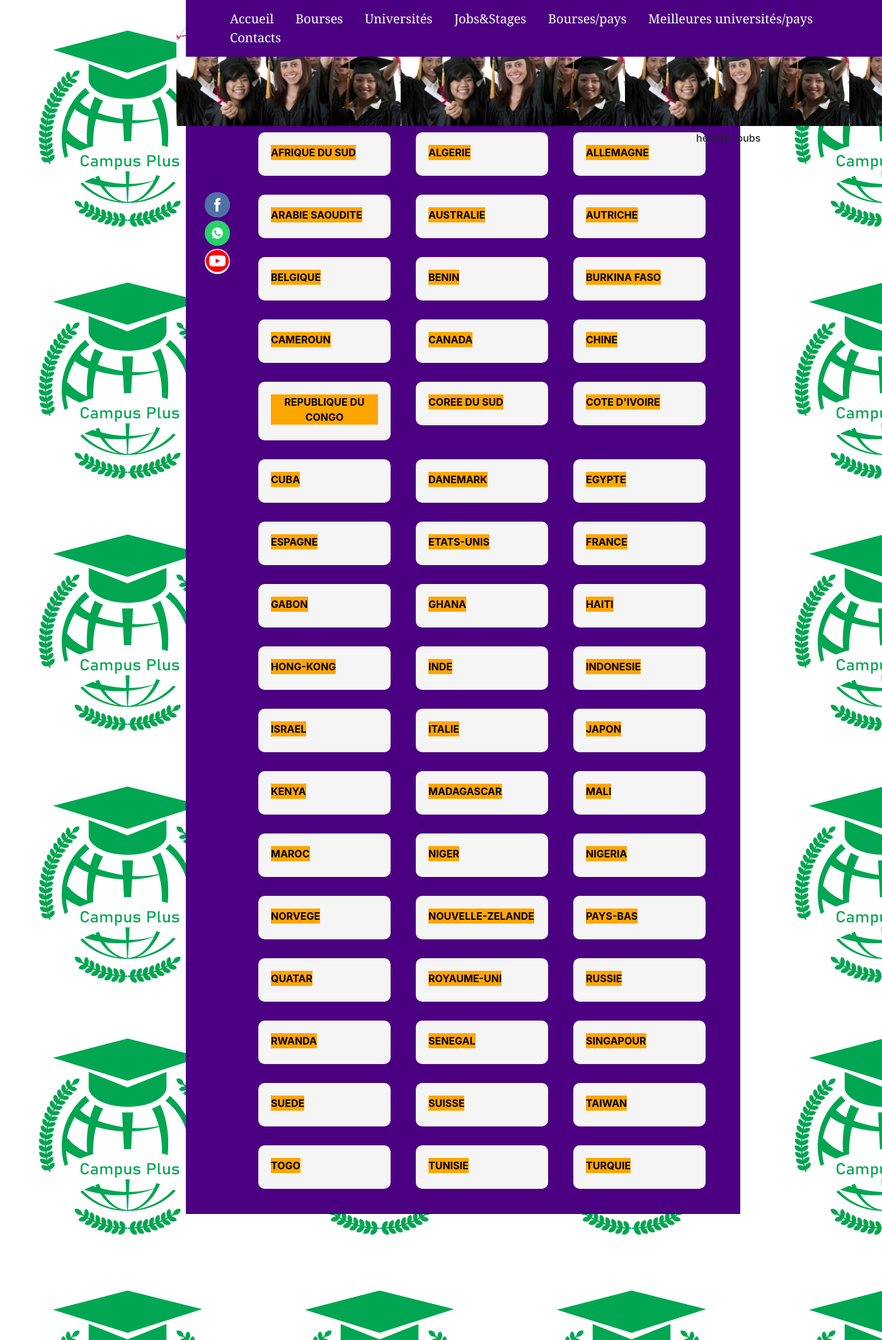
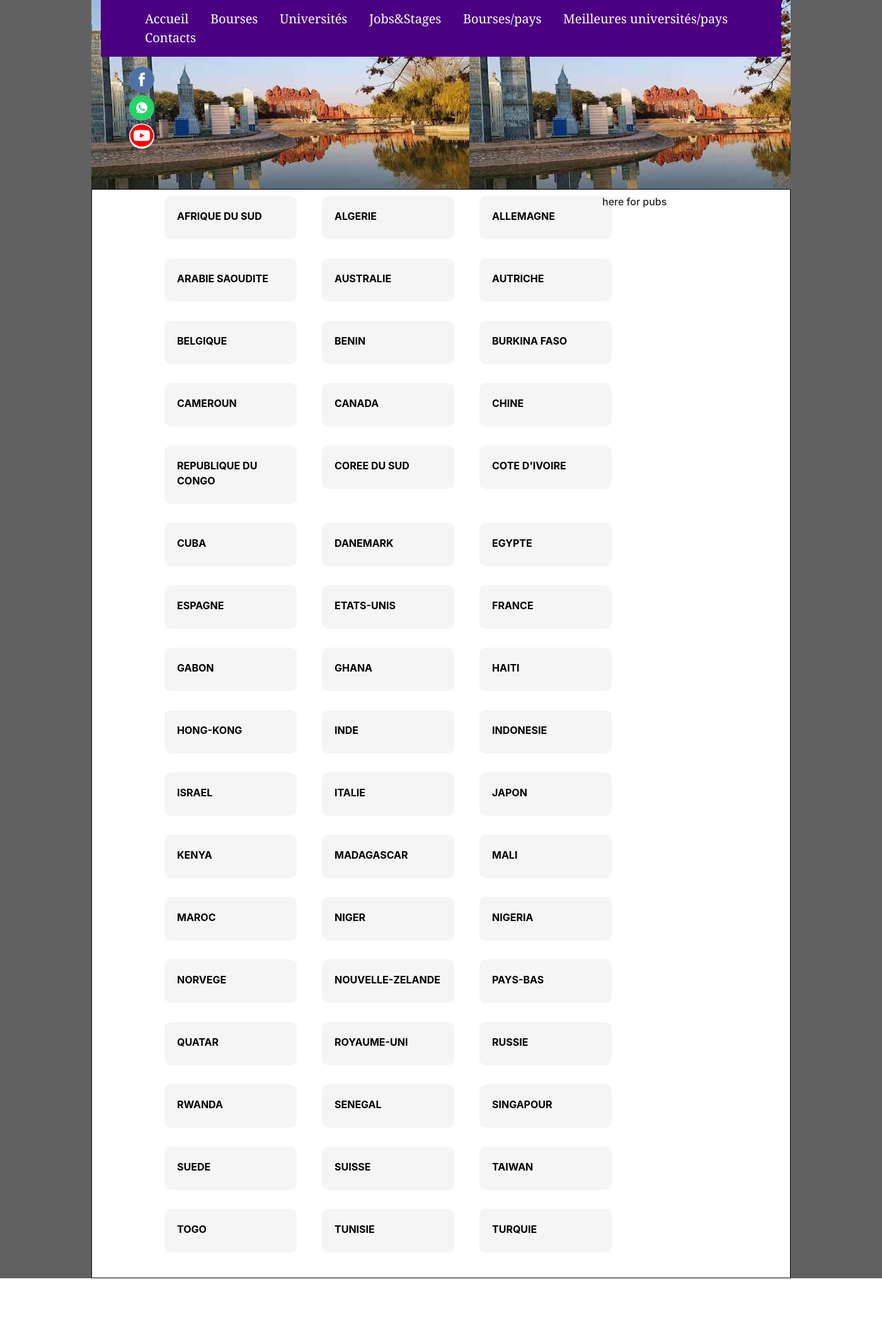
Before and after one commit to elsanal/campus-Webapp, a Flask app: page /pages/best_uni_by_country in a window 1400 px wide. Shown: the whole page at 63% size. After the commit the page ends 2029 px from the top, so only its background shows below. Run offline with Flask 2, Linux system fonts and the light colour scheme; some libraries are stand-ins or nearby versions.

Commit message:
great step

```diff
--- a/static/details.css
+++ b/static/details.css
@@ -1,5 +1,5 @@
 .detail{
-    background-color: white;
+    /* background-color: white; */
     width: 800px;
     height: fit-content;
     min-height: 1000px;
@@ -10,7 +10,9 @@
 .detail .title{
     text-align: center;
     font-weight: 900;
-
+    text-decoration-line: underline;
+    background-color: red;
+    margin-bottom: 30px;
 }
 
 .detail .title p{
@@ -18,7 +20,8 @@
 }
 .detail .body .grid{
     display: grid;
-    margin: 0px;
+    /* background-color:white; */
+    margin: 10px;
     padding: 0px;
     grid-template-columns: auto auto;
     width: fit-content;
@@ -42,6 +45,7 @@
     font-style: normal;
     font-size: 20px;
     margin-left: 15px;
+    font-family: 'Courier New', Courier, monospace;
 }
 
 .detail .body  h6{
--- a/static/main.css
+++ b/static/main.css
@@ -1,38 +1,31 @@
 body{
-    image-rendering: auto;
-    padding-left: 20%;
-    padding-right: 15%;
-    margin-top: 0%;
-    position: relative;
-    background-color: white;
-    background-image:url(img/app_logo_1.png)
+
+    align-self: center;
+    background-color: #616161;
 
 }
 .container{
+    min-width: 800px;
 
-    margin-right: 0%;
-    margin-left: 0%;
-    margin-top: 0%;
 }
+
 .top-menu-bar{
-    height: 200px;
+    height: 300px;
     width: 100%;
     min-width: 600px;
-    background-image: url(img/background-image.jpg);
+    background-image: url(img/bar_logo.jpeg);
+    background-repeat: repeat-x;
     background-blend-mode: lighten;
     margin-top: 0px;
     margin-bottom: 0px;
-    position: fixed;
+    /* position: fixed; */
     background-size:contain;
-    /* scale: 20px; */
-
 }
 .top-menu-bar.menu{
     width: fit-content;
     height:fit-content;
     padding-left: 0%;
     position: fixed;
-    /* margin-left: 30%; */
     margin-top: 25px;
 }
 .top-menu-bar .menu ul {
@@ -74,8 +67,8 @@ align-content: center;
     border-radius: 40px;
 }
  .icon{
-     margin-top: 300px;
-     position: fixed;
+     /* margin-top: 100px;
+     position: fixed; */
  }
 
 
@@ -94,11 +87,11 @@ align-content: center;
 
 .content{
     /* background-color:white; */
-    border: 0px solid black;
+    border: 1px solid black;
     margin-top: 0px;
     position: static;
-    padding-bottom: 200px;
-    padding-top: 200px;
+    /* padding-bottom: 200px; */
+    /* padding-top: 200px; */
     width: 100%;
     min-width: 600px;
 
--- a/static/mainpage.css
+++ b/static/mainpage.css
@@ -1,6 +1,6 @@
 .article{
     width: 100%;
-    background-color: indigo;
+    background-color: white;
     position: static ;
     padding: 10px;;
 }
@@ -119,7 +123,7 @@
 .index-card{
     display: grid;
     grid-template-columns: 250px 250px 250px;
-    margin-left: 80px;
+    /* margin-left: 80px; */
     width: 800px;
     align-content: space-around;
 
@@ -134,6 +138,7 @@
     margin-left: 25px;
     margin-bottom: 30px;
     padding: 20px;
+    box-shadow: 5px 5px 5px grey;
 }
 
 .index-card .index-card-col img{
@@ -201,3 +206,36 @@
     font-weight: bold;
     font-size: 30px;
 }
+
+.country-card{
+    display: grid;
+    grid-template-columns: 250px 250px 250px;
+    margin-left: 80px;
+    width: 800px;
+    align-content: space-around;
+
+}
+
+.country-card .country-card-col{
+    width: 210px;
+    height: max-content;
+    border-radius: 10px;
+    background-color:whitesmoke;
+    align-items: center;
+    margin-left: 25px;
+    margin-bottom: 30px;
+    padding: 20px;
+}
+
+.country-card-col .name{
+    align-content: center;
+    text-align: left;
+    width: fit-content;
+    align-self:center;
+    margin-bottom: 5px;
+}
+.country-card-col .name a{
+    font-size: 16px;
+    font-weight: bold;
+    color: black;
+}
--- a/templates/index/layout.html
+++ b/templates/index/layout.html
@@ -28,8 +28,7 @@
 
     </head>
     <body>
-
-
+        <div class="container">
             <header >
                 <div class=" container middle top-menu-bar">
                     <div class="menu">
@@ -46,8 +45,6 @@
                             <li><a href="{{url_for('register')}}">S'inscrire</a></li> -->
                         </ul>
                     </div>
-
-          </div>
                     <div class=" middle icon">
                         <ul>
                             <li><a href="https://www.facebook.com/Top2TopBest" target="new"><img src="{{url_for('static', filename='img/facebook.jpg')}}"></a></li>
@@ -57,8 +54,10 @@
                             <li><a href="{{url_for('contact')}}" target="new"><img src="{{url_for('static', filename='img/gmail.jpg')}}"></li>    -->
                         </ul>
                     </div>
+              </div>
+
             </header>
-        <div class="container content">
+            <div class="content">
                 {% block content %}
                 {% endblock content %}
             </div>
@@ -68,7 +67,6 @@
             <script src="https://code.jquery.com/jquery-3.5.1.slim.min.js" integrity="sha384-DfXdz2htPH0lsSSs5nCTpuj/zy4C+OGpamoFVy38MVBnE+IbbVYUew+OrCXaRkfj" crossorigin="anonymous"></script>
             <script src="https://cdn.jsdelivr.net/npm/popper.js@1.16.1/dist/umd/popper.min.js" integrity="sha384-9/reFTGAW83EW2RDu2S0VKaIzap3H66lZH81PoYlFhbGU+6BZp6G7niu735Sk7lN" crossorigin="anonymous"></script>
             <script src="https://stackpath.bootstrapcdn.com/bootstrap/4.5.1/js/bootstrap.min.js" integrity="sha384-XEerZL0cuoUbHE4nZReLT7nx9gQrQreJekYhJD9WNWhH8nEW+0c5qq7aIo2Wl30J" crossorigin="anonymous"></script>
-
-
+        </div>
     </body>
 </html>
--- a/templates/pages/best_uni_by_country.html
+++ b/templates/pages/best_uni_by_country.html
@@ -3,9 +3,9 @@
     <div class="article">
         <div class="main-and-side-bar">
                 <div>
-                    <div class="index-card">
+                    <div class="country-card">
                         {% for country in countries %}
-                            <section class="index-card-col">
+                            <section class="country-card-col">
                                 <div class="name">
                                     <a href="{{url_for('best_uni_country', country = country)}}">{{country}}</a>
                                 </div>
--- a/templates/pages/scholarship_by_country.html
+++ b/templates/pages/scholarship_by_country.html
@@ -3,9 +3,9 @@
     <div class="article">
         <div class="main-and-side-bar">
                 <div>
-                    <div class="index-card">
+                    <div class="country-card">
                         {% for country in countries %}
-                            <section class="index-card-col">
+                            <section class="country-card-col">
                                 <div class="name">
                                     <a href="{{url_for('scholarship_country', country = country)}}">{{country}}</a>
                                 </div>
```
Also changed, not shown: other parts of static/mainpage.css (+16 -12 lines), templates/pages/contacts.html (+4 -3 lines), static/img/backg2.jpeg (added), static/img/bar_logo.jpeg (added). Lines whose indentation alone changed are shown as unchanged.
